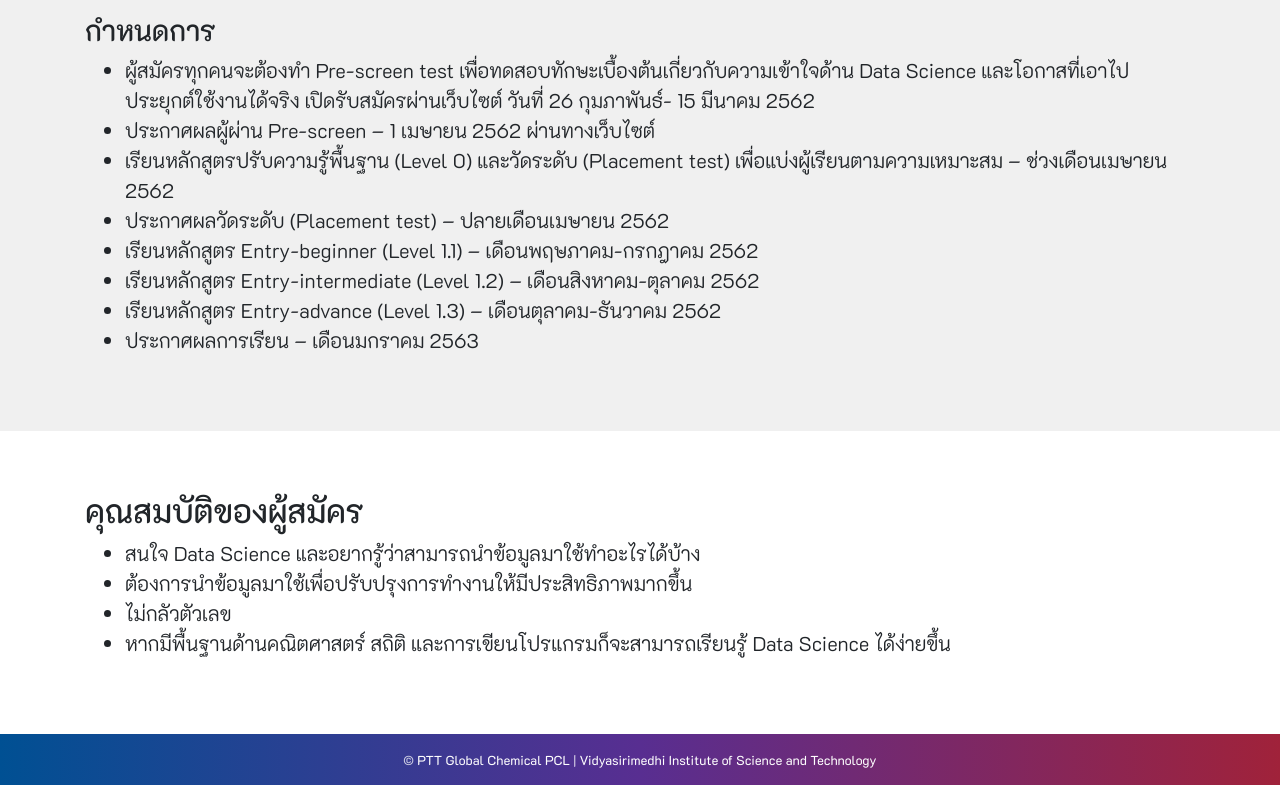
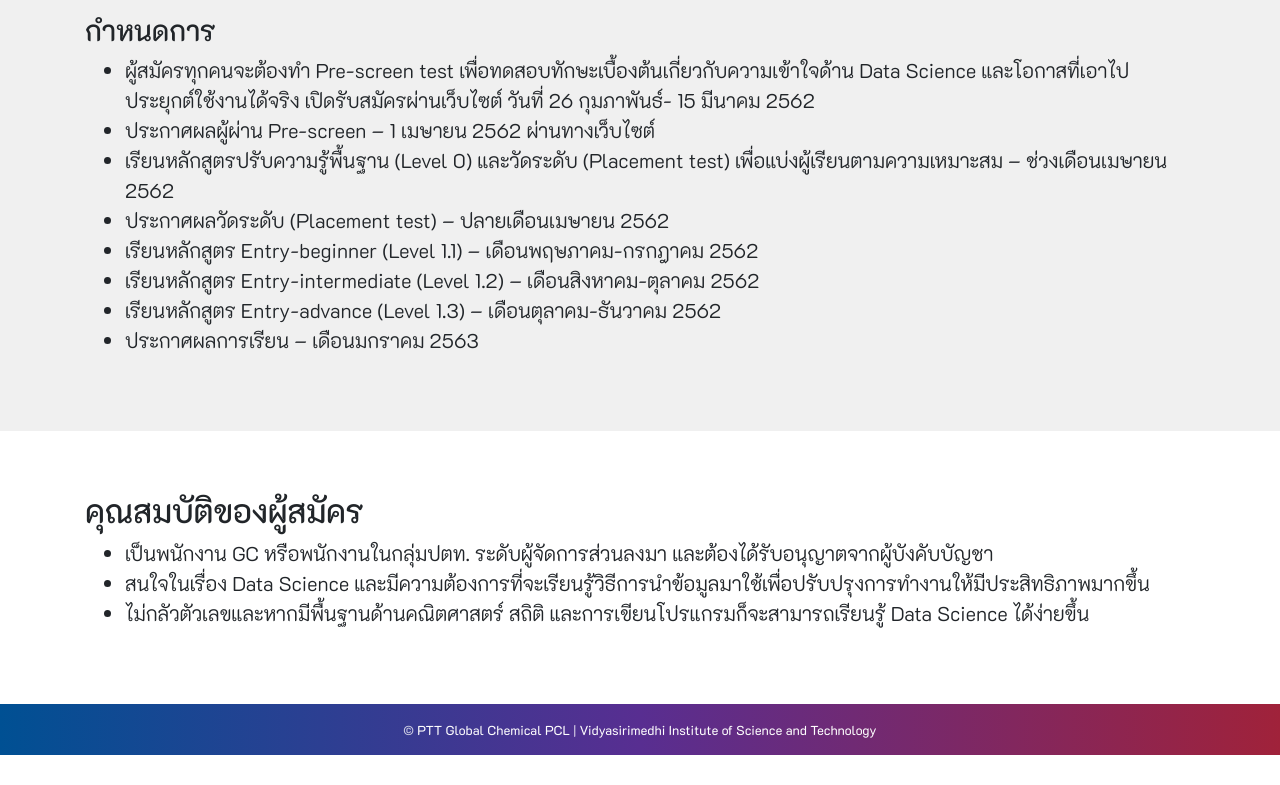
Before and after one commit to gc-vistec/gc-vistec.github.io, a Vue app: page / in a window 1280 px wide. Shown: the part 3134-3919 px from the top of the page. After the commit the page ends 3889 px from the top, so only its background shows below. Built offline with nearby package versions, Linux system fonts and the light colour scheme; what vue-scrollactive, vuetable-2 would draw is missing.

Commit message:
Update requirements

```diff
--- a/src/components/Home/Requirements.vue
+++ b/src/components/Home/Requirements.vue
@@ -11,16 +11,13 @@
           <!-- <h3>Requirements</h3> -->
           <ul>
             <li>
-              สนใจ Data Science และอยากรู้ว่าสามารถนำข้อมูลมาใช้ทำอะไรได้บ้าง
+              เป็นพนักงาน GC หรือพนักงานในกลุ่มปตท. ระดับผู้จัดการส่วนลงมา และต้องได้รับอนุญาตจากผู้บังคับบัญชา
             </li>
             <li>
-              ต้องการนำข้อมูลมาใช้เพื่อปรับปรุงการทำงานให้มีประสิทธิภาพมากขึ้น
+              สนใจในเรื่อง Data Science และมีความต้องการที่จะเรียนรู้วิธีการนำข้อมูลมาใช้เพื่อปรับปรุงการทำงานให้มีประสิทธิภาพมากขึ้น
             </li>
             <li>
-              ไม่กลัวตัวเลข
-            </li>
-            <li>
-              หากมีพื้นฐานด้านคณิตศาสตร์ สถิติ และการเขียนโปรแกรมก็จะสามารถเรียนรู้ Data Science ได้ง่ายขึ้น
+              ไม่กลัวตัวเลขและหากมีพื้นฐานด้านคณิตศาสตร์ สถิติ และการเขียนโปรแกรมก็จะสามารถเรียนรู้ Data Science ได้ง่ายขึ้น
             </li>
           </ul>
         </div>
```
